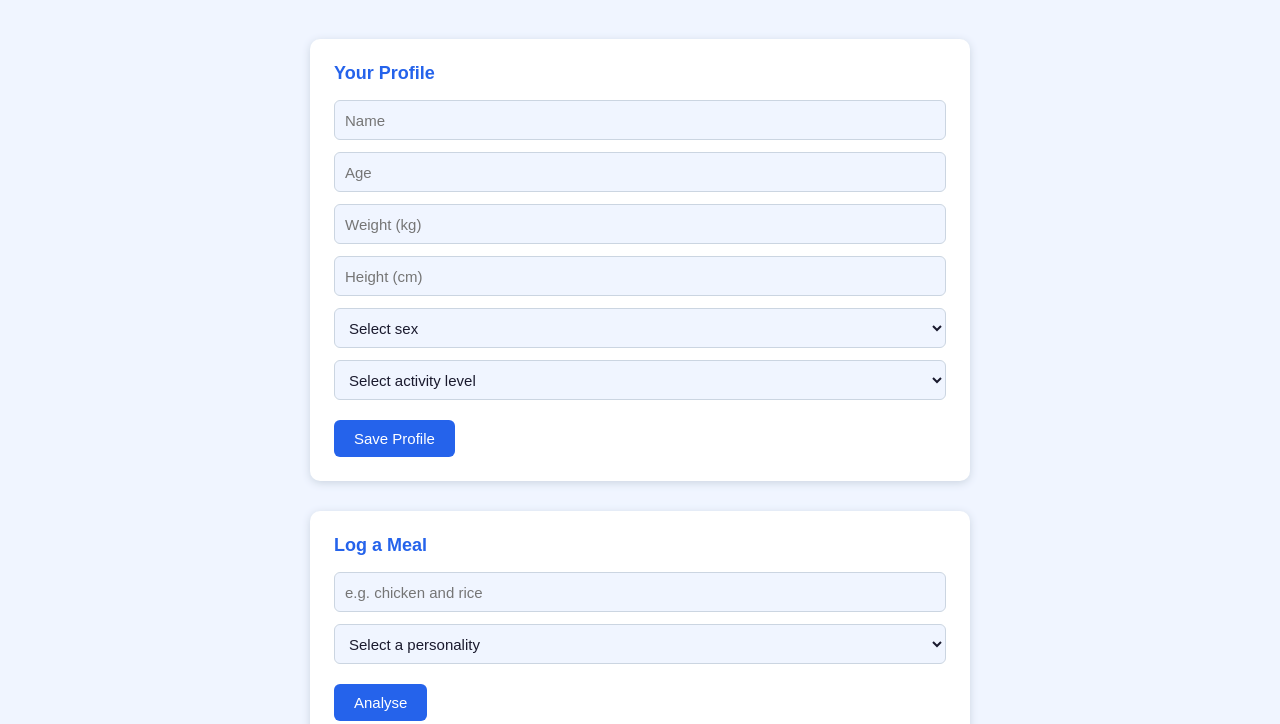
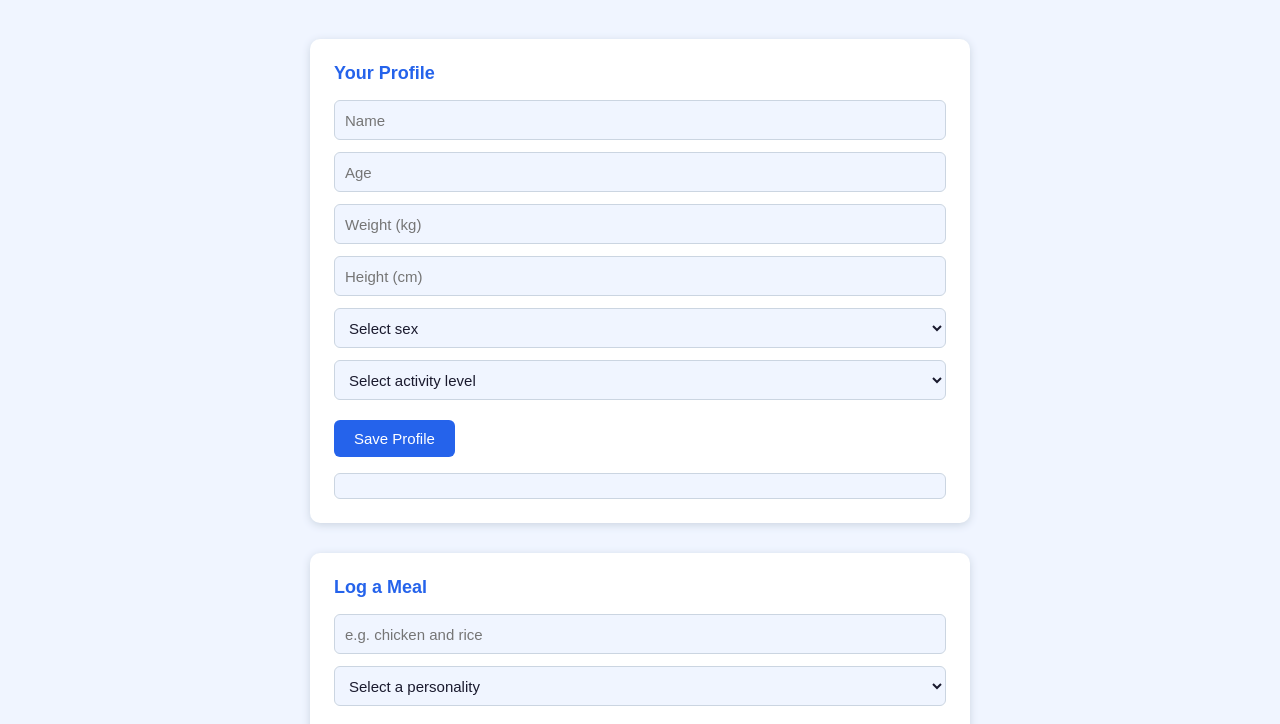
Before and after one commit to Grzegorz-G-Drela/nourish-overlord-ts, a website: page index.html in a window 1280 px wide. Shown: the part 69-793 px from the top of the page. Drawn offline with Linux system fonts and the light colour scheme; no server answers.

Commit message:
style profile results

```diff
--- a/style.css
+++ b/style.css
@@ -87,6 +87,17 @@ ul {
 
 section:last-child {
     margin-bottom: 70px;
+}
+
+#profile-results {
+    margin-top: 16px;
+    padding: 12px 16px;
+    background: var(--bg);
+    border: 1px solid var(--border);
+    border-radius: 6px;
+    font-size: 15px;
+    color: var(--accent);
+    font-weight: bold;
 }
 
 /* Personality themes */
```
